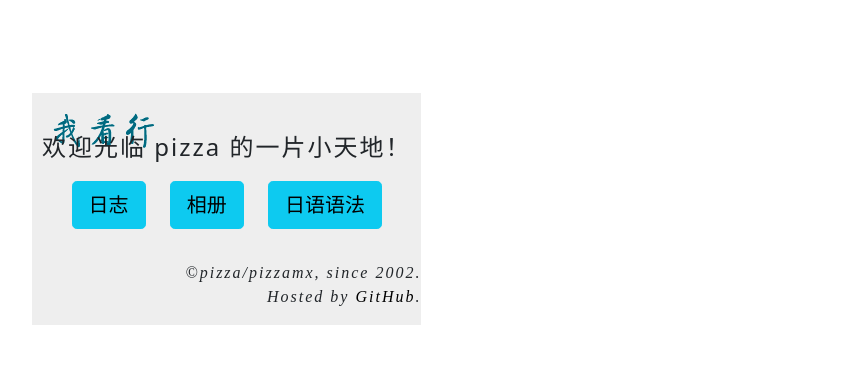
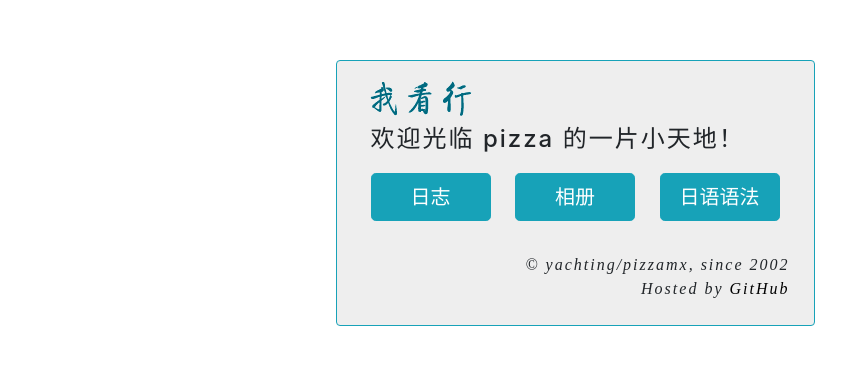
Before and after one commit to pizzamx/wkx_home, a plain HTML site: page index.html in a window 1280 px wide. Shown: the part 191-556 px from the top of the page, without its empty margins (50-896 px from the left). Drawn offline with nearby package versions, Linux system fonts and the light colour scheme.

Commit message:
index fix

```diff
--- a/index.html
+++ b/index.html
@@ -5,31 +5,31 @@
         <meta name="viewport" content="width=device-width, initial-scale=1, user-scalable=no">
         <meta name="description" content="pizza 的个人网站，欢迎光临；18 岁以下少年儿童请在父母指导下观看。">
         <title>我看行 | 坚持·厚道·平常心</title>
-        <link href="https://cdn.jsdelivr.net/npm/bootstrap@5.1.3/dist/css/bootstrap.min.css" rel="stylesheet" integrity="sha384-1BmE4kWBq78iYhFldvKuhfTAU6auU8tT94WrHftjDbrCEXSU1oBoqyl2QvZ6jIW3" crossorigin="anonymous">
+        <link rel="stylesheet" href="https://maxcdn.bootstrapcdn.com/bootstrap/4.0.0/css/bootstrap.min.css" integrity="sha384-Gn5384xqQ1aoWXA+058RXPxPg6fy4IWvTNh0E263XmFcJlSAwiGgFAW/dAiS6JXm" crossorigin="anonymous">
     	<link rel="shortcut icon" href="favicon.ico" type="image/x-icon">
         <style type="text/css">
             body { background: #fff /*url('name2.gif') no-repeat left bottom*/; }
             a { text-decoration: none; color: #000; }
-            .vertical-center { min-height: 100%; min-height: 100vh; display: flex; align-items: center;}
-            .jumbotron { background: #eee url('wokanxing_logo.gif') no-repeat 20px 20px; padding-bottom: 1em; }
+            .jumbotron { background: #eee url('wokanxing_logo.gif') no-repeat 32px 20px; }
             .jumbotron h1 { margin: 30px 10px 10px; padding: 10px 0; letter-spacing: 2px; font-size: 1.5em; }
             .jumbotron .text-center a { margin: 0 0.5em; }
             .t { letter-spacing: 2px; text-align: right; font: italic 1em/1.5em "Times New Roman", serif; }
             .t1 {margin-top: 2em;}
             a.btn:hover { background: #ac9; }
+            .btn { width: 120px; }
         </style>
     </head>
     <body>
-        <div id="c" class="container vertical-center">
-            <div class="jumbotron center-block">
+    <div class="row w-100 h-100 align-items-center">
+        <div class="jumbotron rounded p-4 border border-info col-lg-auto col-md-auto col-sm-auto col-xs-auto mx-auto">
             <h1>欢迎光临 pizza 的一片小天地！</h1>
             <div class="text-center">
                 <a href="https://blog.wokanxing.info" class="btn btn-info btn-lg" role="button">日志</a>
                 <a href="http://album.wokanxing.info/" class="btn btn-info btn-lg" role="button">相册</a>
                 <a href="https://res.wokanxing.info/jpgramma/" class="btn btn-info btn-lg" role="button">日语语法</a>
             </div>
-                <div class="t t1">&copy;pizza/pizzamx, since 2002. </div>
-                <div class="t">Hosted by <a href="http://github.com">GitHub</a>.</div>
+            <div class="t t1">&copy; yachting/pizzamx, since 2002 </div>
+            <div class="t">Hosted by <a href="http://github.com">GitHub</a></div>
         </div>
     </div>
     </body>
```
Lines whose indentation alone changed are shown as unchanged.
